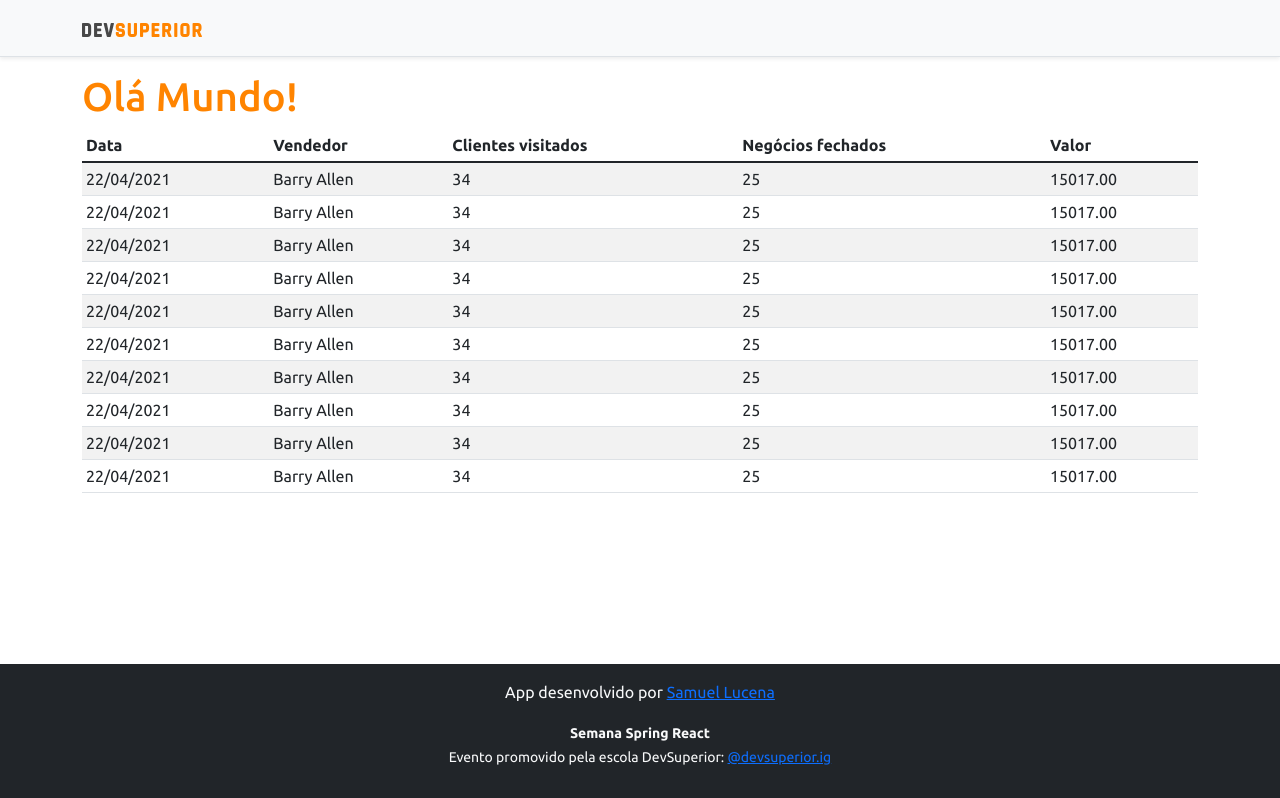
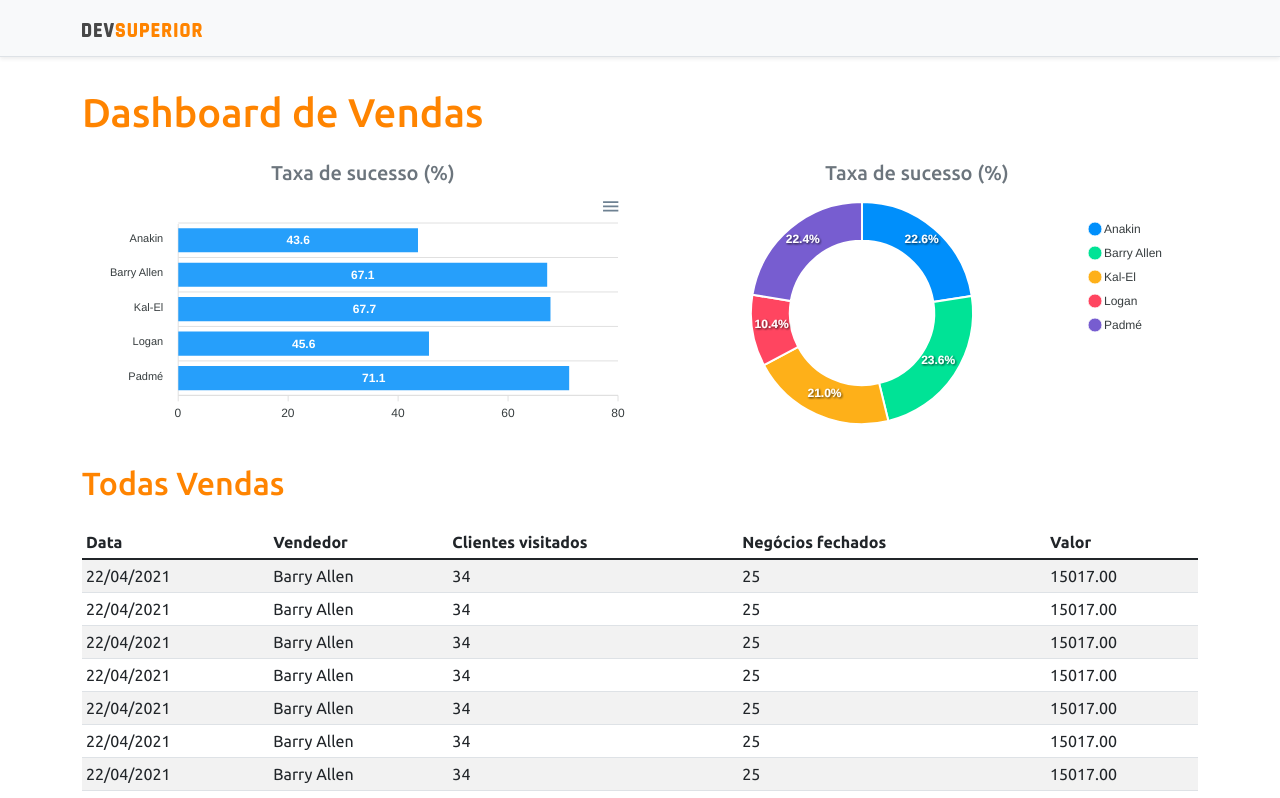
Before and after one commit to SamLucena/projeto-sds3, a React (Create React App) app in the folder frontend/: page / in a window 1280 px wide. Shown: the top 798 px of the page. Built offline with nearby package versions, Linux system fonts and the light colour scheme.

Commit message:
Static charts

```diff
--- a/frontend/package.json
+++ b/frontend/package.json
@@ -12,8 +12,10 @@
     "@types/node": "^12.0.0",
     "@types/react": "^17.0.0",
     "@types/react-dom": "^17.0.0",
+    "apexcharts": "^3.28.1",
     "bootstrap": "^5.1.0",
     "react": "^17.0.2",
+    "react-apexcharts": "^1.3.9",
     "react-dom": "^17.0.2",
     "react-scripts": "4.0.3",
     "typescript": "^4.1.2",
--- a/frontend/src/App.tsx
+++ b/frontend/src/App.tsx
@@ -1,4 +1,6 @@
+import BarChart from "components/BarChart";
 import DataTable from "components/DataTable";
+import DonutChart from "components/DonutChart";
 import Footer from "components/Footer";
 import NavBar from "components/NavBar";
 
@@ -7,7 +9,21 @@
     <>
       <NavBar />
       <div className="container">
-        <h1 className="text-primary">Olá Mundo!</h1>
+        <h1 className="text-primary py-3">Dashboard de Vendas</h1>
+
+        <div className="row px-3">
+          <div className="col-sm-6">
+            <h5 className="text-center text-secondary">Taxa de sucesso (%)</h5>
+            <BarChart />
+          </div>
+          <div className="col-sm-6">
+            <h5 className="text-center text-secondary">Taxa de sucesso (%)</h5>
+            <DonutChart />
+          </div>
+        </div>
+        <div className="py-3">
+          <h2 className="text-primary">Todas Vendas</h2>
+        </div>
         <DataTable />
       </div>
       <Footer />
--- /dev/null
+++ b/frontend/src/components/BarChart/index.tsx
@@ -0,0 +1,34 @@
+import Chart from 'react-apexcharts';
+
+const BarChart = () => {
+    const options = {
+        plotOptions: {
+            bar: {
+                horizontal: true,
+            }
+        },
+    };
+
+    const mockData = {
+        labels: {
+            categories: ['Anakin', 'Barry Allen', 'Kal-El', 'Logan', 'Padmé']
+        },
+        series: [
+            {
+                name: "% Sucesso",
+                data: [43.6, 67.1, 67.7, 45.6, 71.1]
+            }
+        ]
+    };
+
+    return (
+       <Chart
+            options={{...options, xaxis: mockData.labels}}
+            series={mockData.series}
+            type="bar"
+            height="240"
+       />
+    );
+}
+
+export default BarChart;
--- /dev/null
+++ b/frontend/src/components/DonutChart/index.tsx
@@ -0,0 +1,26 @@
+import Chart from 'react-apexcharts';
+
+const DonutChart = () => {
+    const mockData = {
+        series: [477138, 499928, 444867, 220426, 473088],
+        labels: ['Anakin', 'Barry Allen', 'Kal-El', 'Logan', 'Padmé']
+    }
+
+    const options = {
+        legend: {
+            show: true
+        }
+    }
+
+
+    return (
+       <Chart
+            options={{...options, labels: mockData.labels}}
+            series={mockData.series}
+            type="donut"
+            height="240"
+       />
+    );
+}
+
+export default DonutChart;
```
Also changed, not shown: 1 other file (tests, documents, lock files or other folders).
